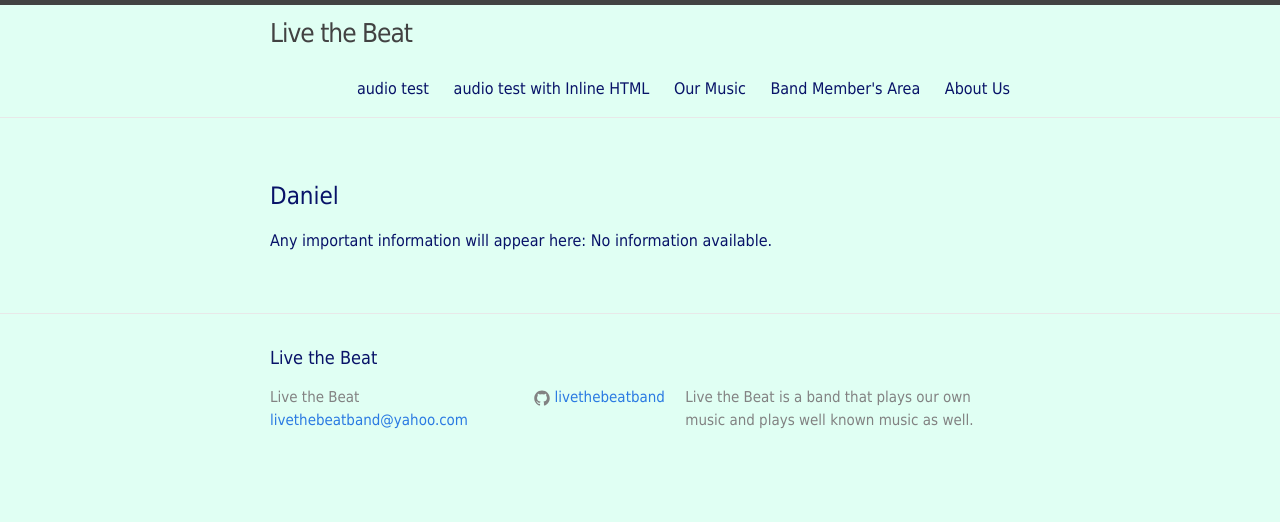
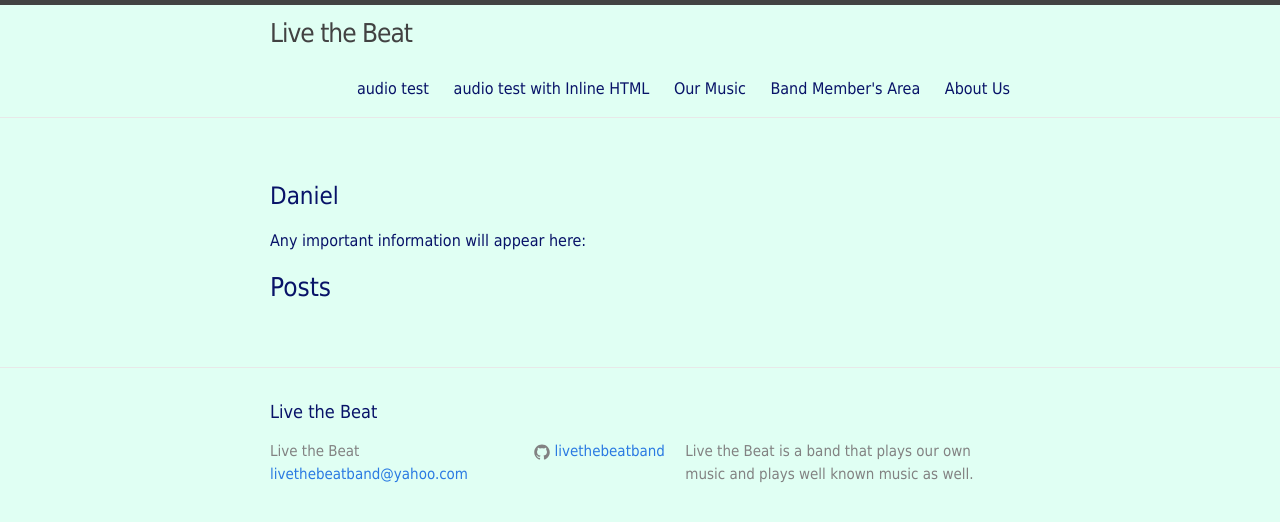
Before and after one commit to livethebeatband/livethebeatband.github.io, a Jekyll site: the page built from members-area/daniel/index.md, in a window 1280 px wide. Shown: the top 522 px of the page. Built offline with Jekyll 4.4.1, drawn with Linux system fonts in a browser that asks for light colours.

Commit message:
Update index.md

```diff
--- a/members-area/daniel/index.md
+++ b/members-area/daniel/index.md
@@ -4,4 +4,28 @@
 ---
 <h1> Daniel </h1>
 Any important information will appear here:
-No information available.
+<h3 class="page-heading">Posts</h3>
+
+
+
+  <ul class="post-list">
+
+    {% for post in site.daniels_posts %}
+
+      <li>
+
+        <span class="post-meta">{{ post.date | date: "%b %-d, %Y" }}</span>
+
+
+
+        <h2>
+
+          <a class="post-link" href="{{ post.url | prepend: site.baseurl }}">{{ post.title }}</a>
+
+        </h2>
+
+      </li>
+
+    {% endfor %}
+
+  </ul>
```
